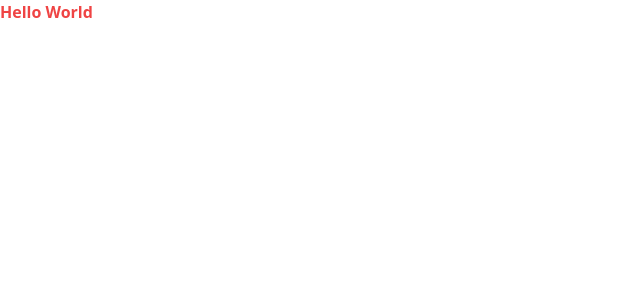
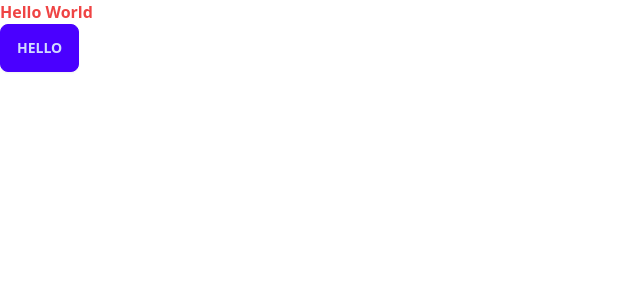
Before and after one commit to saatvik-10/EchoNet, a React (Vite) app in the folder frontend/: page / in a window 1280 px wide. Shown: the top 300 px of the page, without its empty margins (0-640 px from the left). Built offline with nearby package versions, Linux system fonts and the light colour scheme.

Commit message:
added daisy ui

```diff
--- a/frontend/package.json
+++ b/frontend/package.json
@@ -20,6 +20,7 @@
     "@types/react-dom": "^18.3.1",
     "@vitejs/plugin-react": "^4.3.4",
     "autoprefixer": "^10.4.20",
+    "daisyui": "^4.12.14",
     "eslint": "^9.15.0",
     "eslint-plugin-react-hooks": "^5.0.0",
     "eslint-plugin-react-refresh": "^0.4.14",
--- a/frontend/src/App.tsx
+++ b/frontend/src/App.tsx
@@ -2,6 +2,7 @@ function App() {
   return (
     <>
       <h1 className="font-bold text-red-500">Hello World</h1>
+      <button className="btn btn-primary">HELLO</button>
     </>
   );
 }
--- a/frontend/tailwind.config.js
+++ b/frontend/tailwind.config.js
@@ -1,8 +1,9 @@
+import daisyui from "daisyui";
 /** @type {import('tailwindcss').Config} */
 export default {
-  content: ['./index.html', './src/**/*.{js,ts,jsx,tsx}'],
+  content: ["./index.html", "./src/**/*.{js,ts,jsx,tsx}"],
   theme: {
     extend: {},
   },
-  plugins: [],
+  plugins: [daisyui],
 };
```
Also changed, not shown: 1 other file (tests, documents, lock files or other folders).
